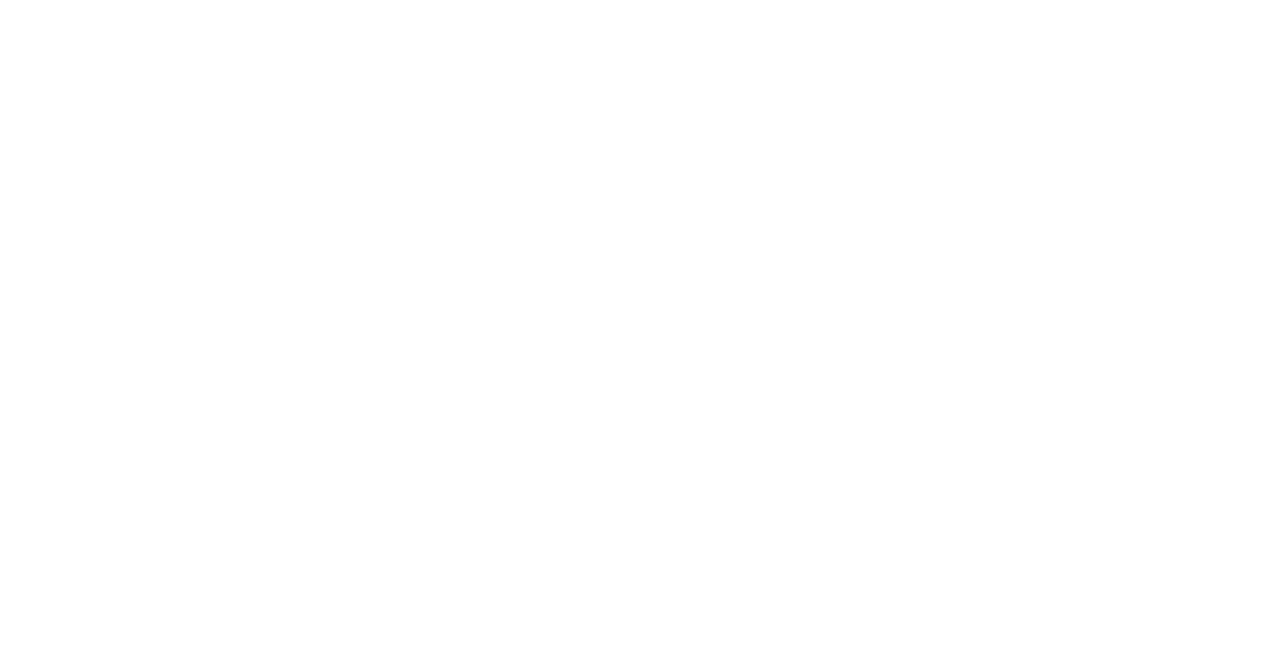
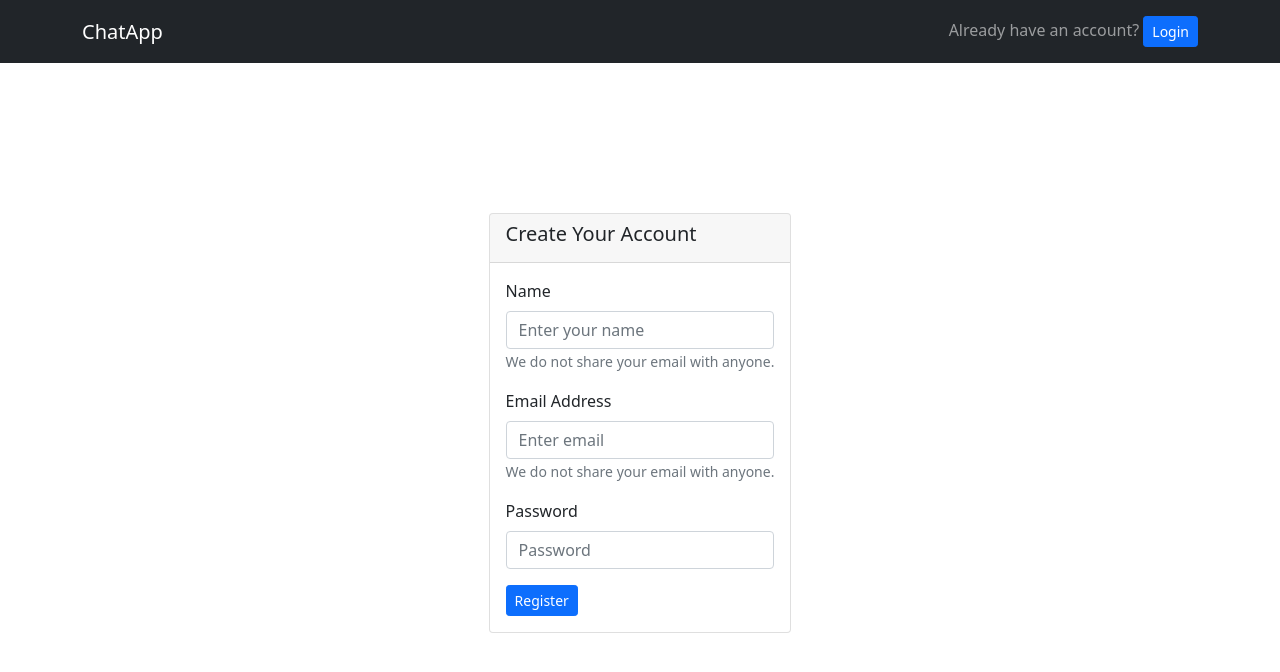
Before and after one commit to shoebilyas123/chatapp-clone, a React (Create React App) app in the folder client/: page /register in a window 1280 px wide. Before the commit this address had no page. Shown: the top 672 px of the page. Built offline with nearby package versions, Linux system fonts and the light colour scheme.

Commit message:
register page

```diff
--- a/client/src/API/auth.ts
+++ b/client/src/API/auth.ts
@@ -2,3 +2,9 @@
   email: string;
   password: string;
 }
+
+export interface IRegisterPayload {
+  email: string;
+  password: string;
+  name: string;
+}
--- a/client/src/App.tsx
+++ b/client/src/App.tsx
@@ -5,6 +5,7 @@
 import { useDispatch, useSelector } from 'react-redux';
 import { IAuthData, IGlobalState, IReduxAction } from './Interface/redux';
 import { getMyInfo } from './Store/Actions/auth';
+import Register from './Routes/Auth/Register';
 
 function App() {
   return (
@@ -13,6 +14,7 @@
         <Routes>
           <Route element={<Home />} path="/" />
           <Route element={<Login />} path="/login" />
+          <Route element={<Register />} path="/register" />
         </Routes>
       </BrowserRouter>
     </>
--- a/client/src/Routes/Auth/Login.tsx
+++ b/client/src/Routes/Auth/Login.tsx
@@ -50,7 +50,10 @@
           <Navbar.Toggle />
           <Navbar.Collapse className="justify-content-end">
             <Navbar.Text>
-              No account? <Button size="sm">Sign Up</Button>
+              No account?{' '}
+              <Button size="sm" onClick={() => navigate('/register')}>
+                Sign Up
+              </Button>
             </Navbar.Text>
           </Navbar.Collapse>
         </Container>
--- a/client/src/Routes/Auth/Register.tsx
+++ b/client/src/Routes/Auth/Register.tsx
@@ -1,7 +1,126 @@
-import React from "react";
+import { userInfo } from 'os';
+import React, { Dispatch } from 'react';
+import {
+  Button,
+  Card,
+  Col,
+  Container,
+  Form,
+  InputGroup,
+  Navbar,
+  Row,
+  Spinner,
+} from 'react-bootstrap';
+import { useDispatch, useSelector } from 'react-redux';
+import { useNavigate } from 'react-router-dom';
+import ScreenBox from '../../Components/ScreenBox';
+import { IGlobalState } from '../../Interface/redux';
+import { getMyInfo, login, register } from '../../Store/Actions/auth';
+
+interface IState {
+  email: string;
+  password: string;
+  name: string;
+  rememberMe: boolean;
+}
 
 const Register = () => {
-  return <div>Register</div>;
+  const [email, setEmail] = React.useState<IState['email']>('');
+  const [password, setPassword] = React.useState<IState['password']>('');
+  const [name, setName] = React.useState<IState['name']>('');
+  const { userAccessToken, userInfo, loading } = useSelector(
+    (state: IGlobalState) => state.userLogin
+  );
+  const dispatch: Dispatch<any> = useDispatch();
+  const navigate = useNavigate();
+
+  React.useEffect(() => {
+    if (userAccessToken) {
+      navigate('/');
+    }
+  }, [userAccessToken]);
+
+  const registerHandler = () => {
+    dispatch(register({ email, password, name }));
+  };
+
+  return (
+    <ScreenBox>
+      <Navbar bg="dark" variant="dark">
+        <Container>
+          <Navbar.Brand href="#home">ChatApp</Navbar.Brand>
+          <Navbar.Toggle />
+          <Navbar.Collapse className="justify-content-end">
+            <Navbar.Text>
+              Already have an account?{' '}
+              <Button size="sm" onClick={() => navigate('/login')}>
+                Login
+              </Button>
+            </Navbar.Text>
+          </Navbar.Collapse>
+        </Container>
+      </Navbar>
+      <Container
+        style={{ height: '90vh' }}
+        className="d-flex flex-row align-items-center justify-content-center"
+      >
+        <Row md={12}>
+          <Card className="p-0">
+            <Card.Header>
+              <Card.Title>Create Your Account</Card.Title>
+            </Card.Header>
+            <Card.Body className="p-3">
+              <Form>
+                <Form.Group className="mb-3" controlId="formBasicName">
+                  <Form.Label>Name</Form.Label>
+                  <Form.Control
+                    type="default"
+                    placeholder="Enter your name"
+                    value={name}
+                    onChange={(e: React.ChangeEvent<HTMLInputElement>) =>
+                      setName(e.target.value)
+                    }
+                  />
+                  <Form.Text>We do not share your email with anyone.</Form.Text>
+                </Form.Group>
+                <Form.Group className="mb-3" controlId="formBasicEmail">
+                  <Form.Label>Email Address</Form.Label>
+                  <Form.Control
+                    type="email"
+                    placeholder="Enter email"
+                    value={email}
+                    onChange={(e: React.ChangeEvent<HTMLInputElement>) =>
+                      setEmail(e.target.value)
+                    }
+                  />
+                  <Form.Text>We do not share your email with anyone.</Form.Text>
+                </Form.Group>
+
+                <Form.Group className="mb-3" controlId="formBasicPassword">
+                  <Form.Label>Password</Form.Label>
+                  <Form.Control
+                    type="password"
+                    placeholder="Password"
+                    value={password}
+                    onChange={(e: React.ChangeEvent<HTMLInputElement>) =>
+                      setPassword(e.target.value)
+                    }
+                  />
+                </Form.Group>
+
+                <Button variant="primary" onClick={registerHandler} size="sm">
+                  <div className="d-flex align-items-center">
+                    {loading && <Spinner animation="grow" size="sm" />}
+                    <p className="mb-0">Register</p>
+                  </div>
+                </Button>
+              </Form>
+            </Card.Body>
+          </Card>
+        </Row>
+      </Container>
+    </ScreenBox>
+  );
 };
 
 export default Register;
--- a/client/src/Store/Actions/auth.ts
+++ b/client/src/Store/Actions/auth.ts
@@ -1,6 +1,6 @@
 import axios from 'axios';
 import { Dispatch } from 'react';
-import { ILoginPayload } from '../../API/auth';
+import { ILoginPayload, IRegisterPayload } from '../../API/auth';
 import { IAuthState, IGlobalState, IReduxAction } from '../../Interface/redux';
 import { ILoginResponse } from '../../Interface/responses';
 import { getAuthConfig } from '../../Utilities/api';
@@ -22,6 +22,25 @@
       dispatch({ type: LOGIN_REQUEST });
       const { data } = await axios.post<ILoginResponse>(
         '/api/v1/auth/login',
+        userPayload
+      );
+      dispatch({
+        type: LOGIN_SUCCESS,
+        payload: data,
+      });
+      localStorage.setItem('userAccessToken', JSON.stringify(data.accessToken));
+    } catch (error) {
+      dispatch({ type: LOGIN_FAIL });
+    }
+  };
+
+export const register =
+  (userPayload: IRegisterPayload) =>
+  async (dispatch: Dispatch<IReduxAction<IAuthState>>) => {
+    try {
+      dispatch({ type: LOGIN_REQUEST });
+      const { data } = await axios.post<ILoginResponse>(
+        '/api/v1/auth/register',
         userPayload
       );
       dispatch({
```
Also changed, not shown: 1 other file (tests, documents, lock files or other folders).
